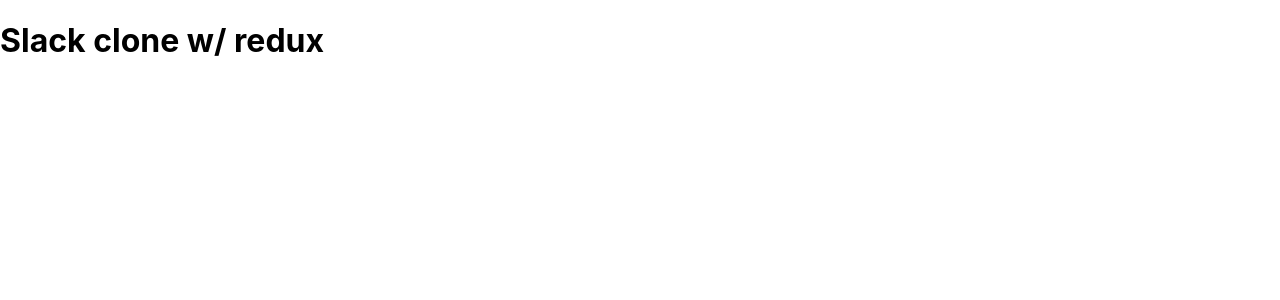
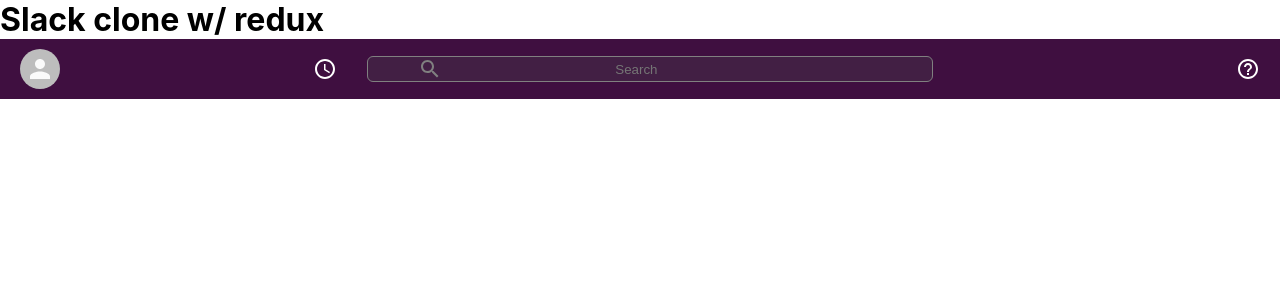
Before and after one commit to youngleek0918/React-slack-clone-w-Redux, a React (Create React App) app: page / in a window 1280 px wide. Shown: the top 300 px of the page. Built offline with nearby package versions, Linux system fonts and the light colour scheme.

Commit message:
built the header

```diff
--- a/src/App.js
+++ b/src/App.js
@@ -1,10 +1,23 @@
-import React from 'react';
-import './App.css';
+import React from "react";
+import "./App.css";
+import { BrowserRouter as Router, Switch, Route } from "react-router-dom";
+import Header from "./Header";
 
 function App() {
   return (
     <div className="app">
       <h1>Slack clone w/ redux</h1>
+      <Router>
+        <>
+          {/* A <Switch> looks through its children <Route>s and
+            renders the first one that matches the current URL. */}
+          <Switch>
+            <Route path="/" exact>
+              <Header />
+            </Route>
+          </Switch>
+        </>
+      </Router>
     </div>
   );
 }
--- /dev/null
+++ b/src/Header.js
@@ -0,0 +1,95 @@
+import React from "react";
+import styled from "styled-components";
+import { Avatar } from "@material-ui/core";
+import AccessTimeIcon from "@material-ui/icons/AccessTime";
+import SearchIcon from "@material-ui/icons/Search";
+import HelpOutlineIcon from "@material-ui/icons/HelpOutline";
+
+function Header() {
+  return (
+    <HeaderContainer>
+      {/* Header Left */}
+      <HeaderLeft>
+        <HeaderAvatar
+        // Add onclick
+        />
+        <AccessTimeIcon />
+      </HeaderLeft>
+
+      {/* Header Search */}
+      <HeaderSearch>
+        <SearchIcon />
+        <input placeholder="Search" />
+      </HeaderSearch>
+
+      {/* Header Right */}
+      <HeaderRight>
+          <HelpOutlineIcon/>
+      </HeaderRight>
+    </HeaderContainer>
+  );
+}
+
+export default Header;
+const HeaderSearch = styled.div`
+  flex: 0.4;
+  opacity: 1;
+  border-radius: 6px;
+  background-color: #421f44;
+  text-align: center;
+  display: flex;
+  padding: 0 50px;
+  color: gray;
+  border: 1px gray solid;
+
+  > input {
+    background-color: transparent;
+    border: none;
+    text-align: center;
+    min-width: 30vw;
+    outline: 0;
+    color: white;
+  }
+`;
+
+const HeaderContainer = styled.div`
+  display: flex;
+  position: fixed;
+  width: 100%;
+  align-items: center;
+  justify-content: space-between;
+  padding: 10px 0;
+  background-color: var(--slack-color);
+  color: white;
+`;
+
+const HeaderLeft = styled.div`
+  flex: 0.3;
+  display: flex;
+  align-items: center;
+  margin-left: 20px;
+
+  > .MuiSvgIcon-root {
+    margin-left: auto;
+    margin-right: 30px;
+  }
+`;
+
+const HeaderRight = styled.div`
+    flex: 0.3;
+    display: flex;
+    align-items: flex-end;
+
+    > .MuiSvgIcon-root{
+        margin-left: auto;
+        margin-right: 20px;
+    }
+`;
+
+const HeaderAvatar = styled(Avatar)`
+  cursor: pointer;
+
+  :hover {
+    opacity: 0.8;
+  }
+`;
--- a/src/index.css
+++ b/src/index.css
@@ -1,4 +1,10 @@
+*{
+  margin: 0;
+}
 body {
+  --slack-color: #3f0f40;
+  overflow: hidden;
+
   margin: 0;
   font-family: -apple-system, BlinkMacSystemFont, 'Segoe UI', 'Roboto', 'Oxygen',
     'Ubuntu', 'Cantarell', 'Fira Sans', 'Droid Sans', 'Helvetica Neue',
```
Also changed, not shown: package.json (+8 -1 lines), 1 other file (tests, documents, lock files or other folders).
